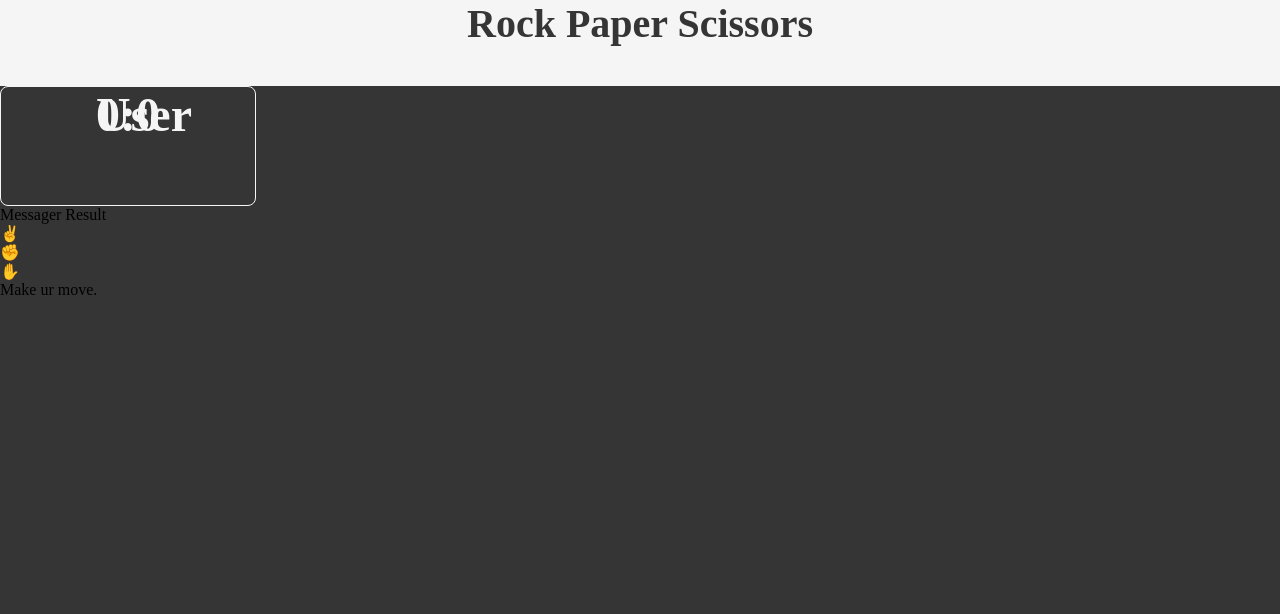
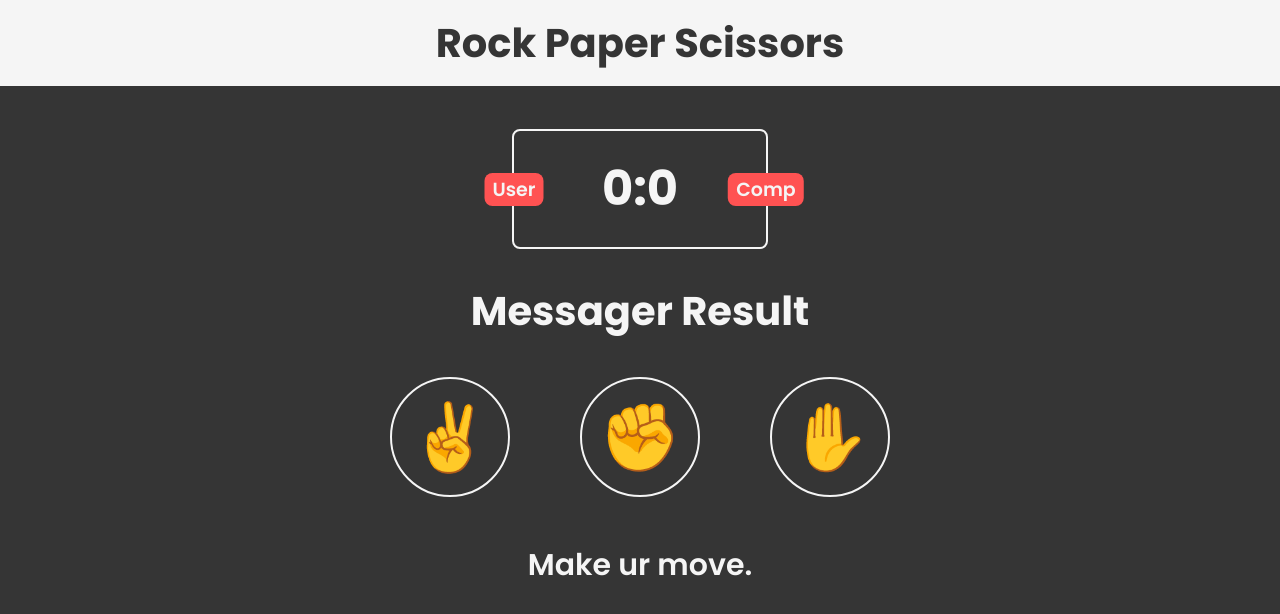
Before and after one commit to M21DXX/Rock_Paper_Scissor, a plain HTML site: page index.html in a window 1280 px wide. Drawn offline with Linux system fonts and the light colour scheme.

Commit message:
💄 finished styling
- finished css
- added script
- adjust html

```diff
--- a/css/style.css
+++ b/css/style.css
@@ -5,11 +5,17 @@
 }
 
 body {
+    display: flex;
+    flex-direction: column;
+    align-items: center;
+    font-family: poppins;
     background-color: #353535;
 }
 
 .header {
     background-color: #F5F5F5;
+    display: grid;
+    place-items: center;
     width: 100vw;
     height: 86px;
     color: #353535;
@@ -21,9 +27,12 @@ body {
 .big_tag {
     width: 256px;
     height: 120px;
+    margin-top: 43px;
+    display: grid;
+    place-items: center;
     background-color: transparent;
     border-radius: 8px;
-    border: solid 1.5px #F5F5F5;
+    border: solid 2px #F5F5F5;
     color: #F5F5F5;
     font-size: 48px;
     font-weight: 700;
@@ -35,6 +44,58 @@ body {
 .big_tag::before {
     content: 'User';
     position: absolute;
-
+    font-size: 19px;
+    font-weight: 600;
+    background-color: #FF5252;
+    padding: 2px 8px;
+    border-radius: 8px;
+    left: 0;
+    transform: translateX(-50%);
 
 }
+
+.big_tag::after {
+    content: 'Comp';
+    position: absolute;
+    font-size: 19px;
+    font-weight: 600;
+    background-color: #FF5252;
+    padding: 2px 8px;
+    border-radius: 8px;
+    right: 0;
+    transform: translateX(50%);
+}
+
+.first_para {
+    margin-top: 32px;
+    font-size: 40px;
+    font-weight: 700;
+    color: #F5F5F5;
+}
+
+.last_para {
+    margin-top: 46px;
+    font-size: 30px;
+    font-weight: 600;
+    color: #F5F5F5;
+}
+
+.btns_container {
+    width: 500px;
+    height: 120px;
+    margin-top: 36px;
+    display: flex;
+    justify-content: space-between;
+    align-items: center;
+}
+
+.btns_container > .btn_action {
+    height: 120px;
+    width: 120px;
+    display: grid;
+    place-items: center;
+    border-radius: 50%;
+    border: solid 2px #F5F5F5;
+    font-size: 66px;
+    cursor: pointer;
+}
--- a/index.html
+++ b/index.html
@@ -12,23 +12,21 @@
 </head>
 <body>
     <div>
-    <h1 class="header">Rock Paper Scissors</h1>
+        <h1 class="header">Rock Paper Scissors</h1>
     </div>
 
+    <div class="big_tag">0:0</div>
 
-
-        <div class="big_tag">0:0</div>
-
-
-
-
-     <div class="body_parag"> Messager Result</div>
+     <p class="first_para">Messager Result</p>
 
      <div class="btns_container">
           <div class="btn_action">✌</div>
           <div class="btn_action" >✊</div>
           <div class="btn_action">✋</div>
      </div>
-     <p>Make ur move.</p>
+
+     <p class="last_para">Make ur move.</p>
+
+     <script src="./js/main.js"></script>
 </body>
 </html>
```
